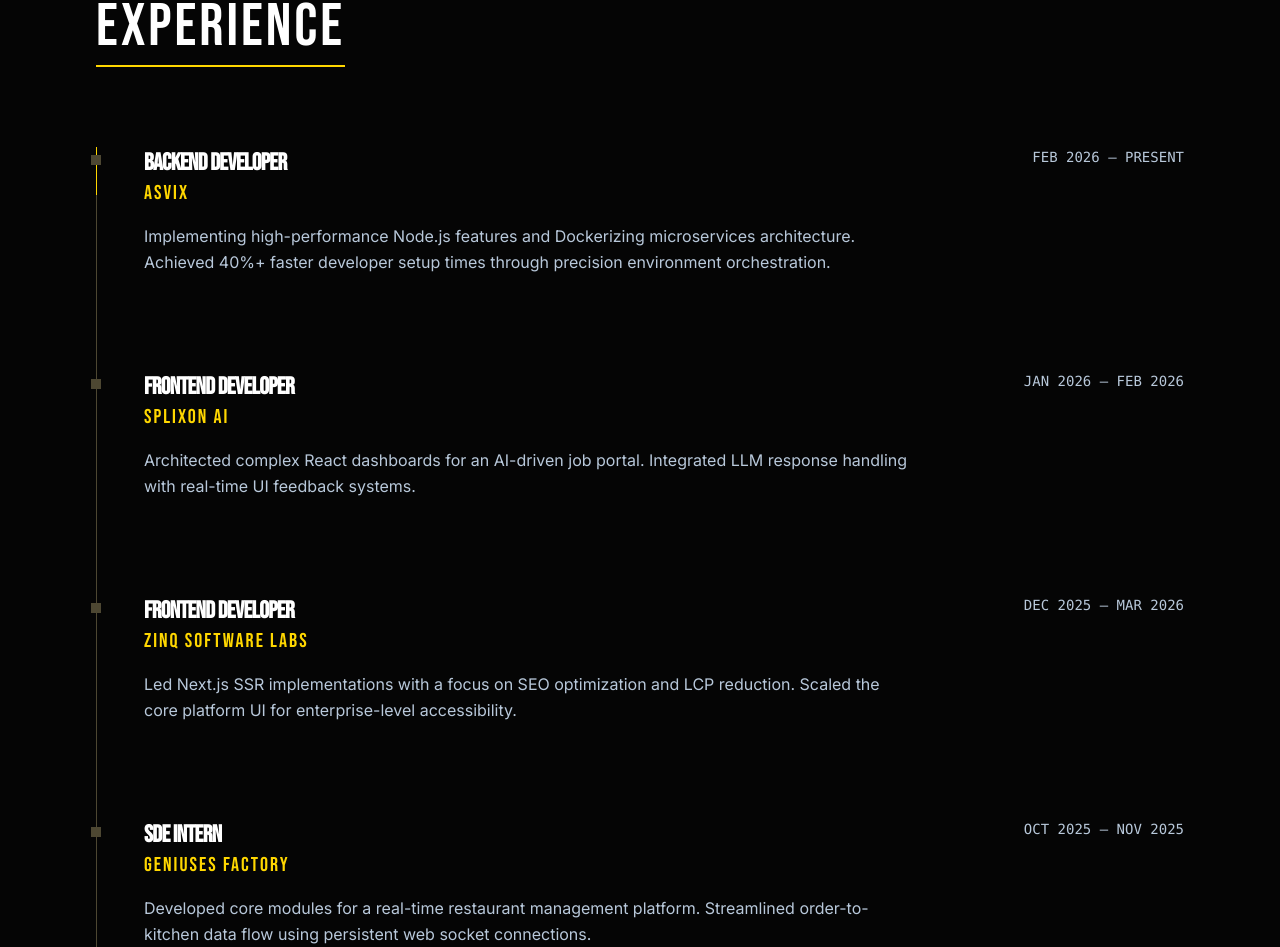
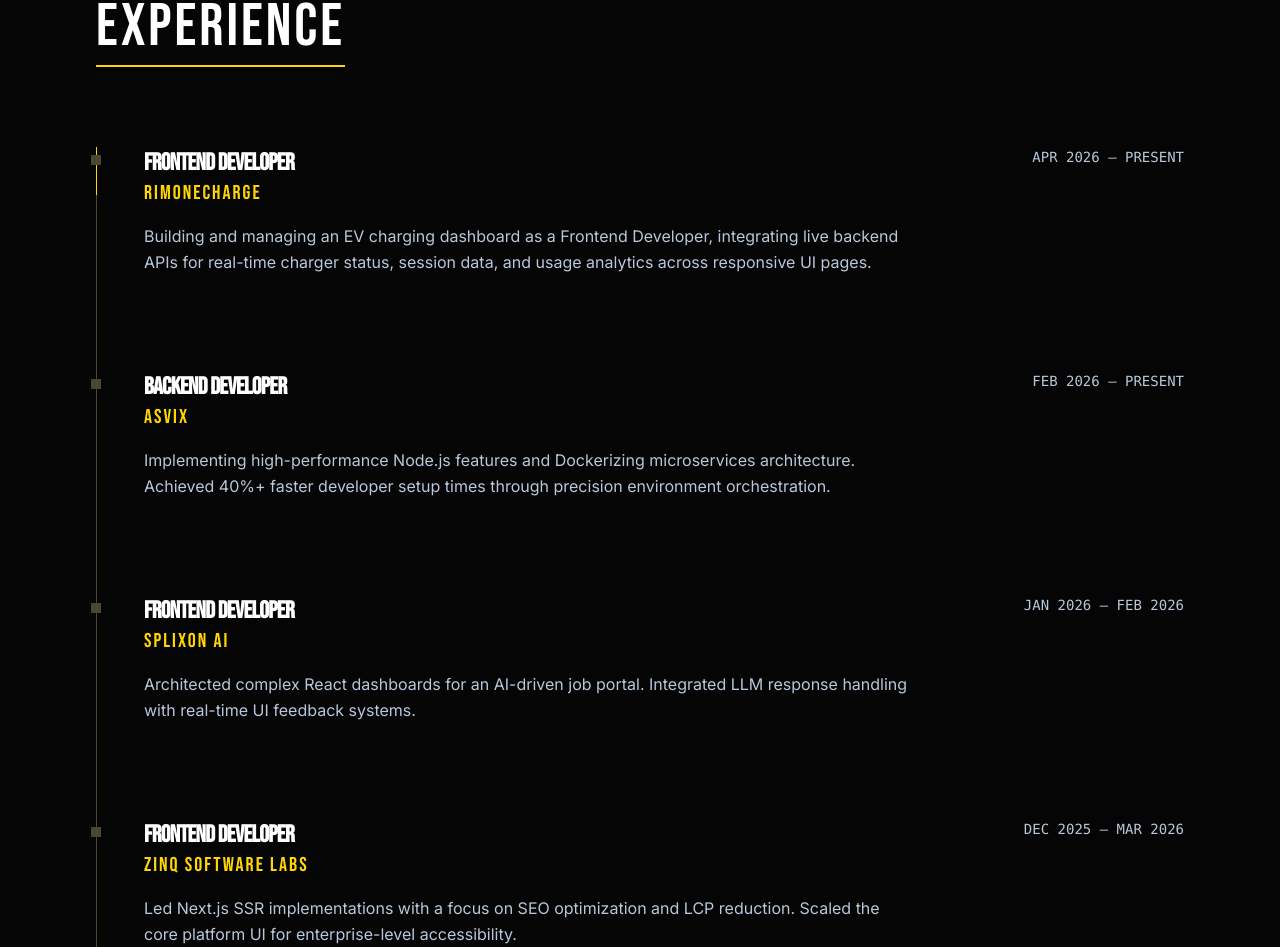
Before and after one commit to SATWIKKKKK/portfolio-26, a React (Vite) app: page / in a window 1280 px wide. Shown: the part 1583-2530 px from the top of the page. Built offline with nearby package versions, Linux system fonts and the light colour scheme.

Commit message:
Add RimoneCharge as top experience entry

```diff
--- a/src/App.tsx
+++ b/src/App.tsx
@@ -274,6 +274,12 @@ export default function App() {
 
             <div className="space-y-24">
               {[
+                {
+                  role: 'Frontend Developer',
+                  company: 'RIMONECHARGE',
+                  period: 'APR 2026 – PRESENT',
+                  desc: 'Building and managing an EV charging dashboard as a Frontend Developer, integrating live backend APIs for real-time charger status, session data, and usage analytics across responsive UI pages.'
+                },
                 {
                   role: 'Backend Developer',
                   company: 'ASVIX',
```
